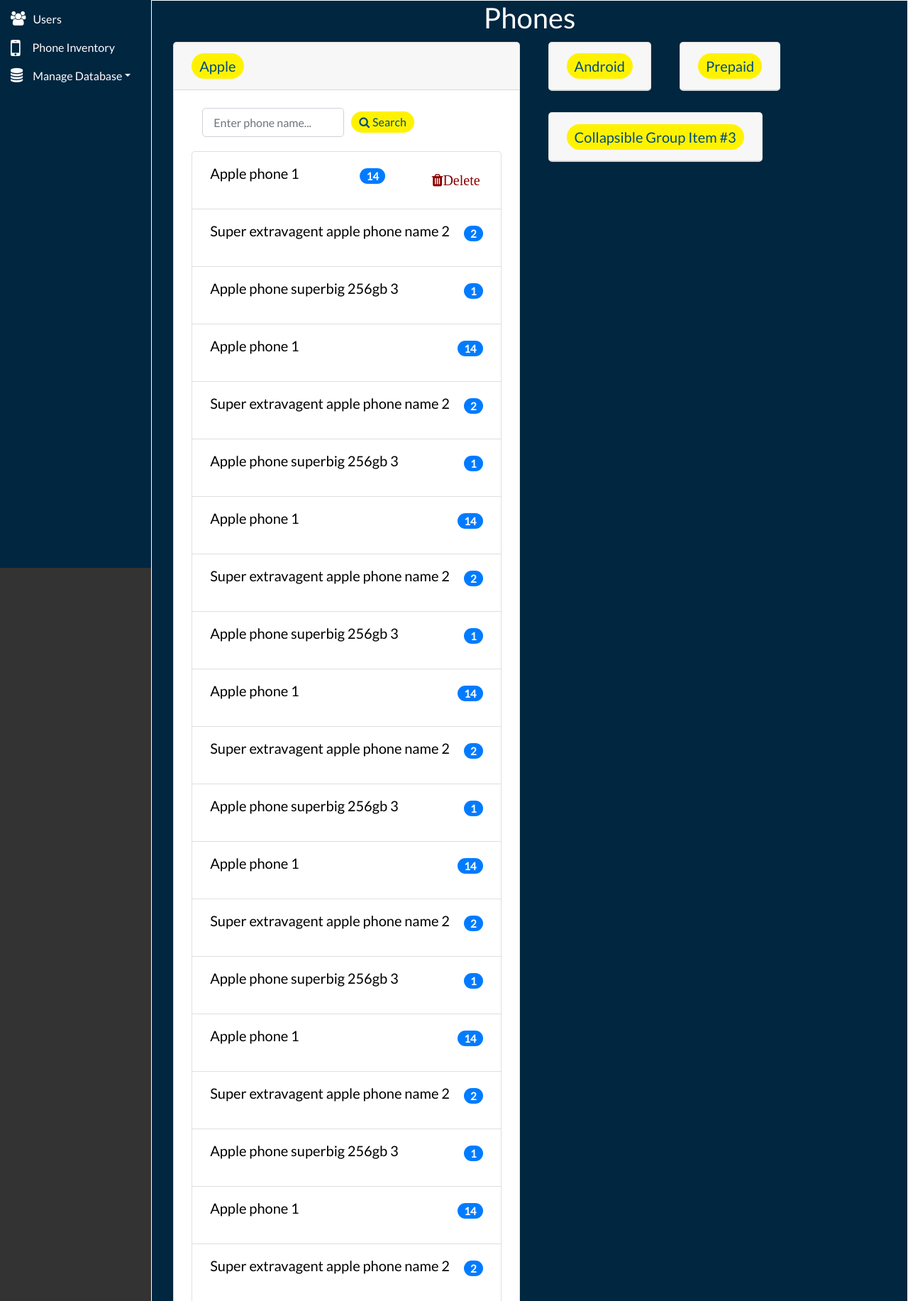
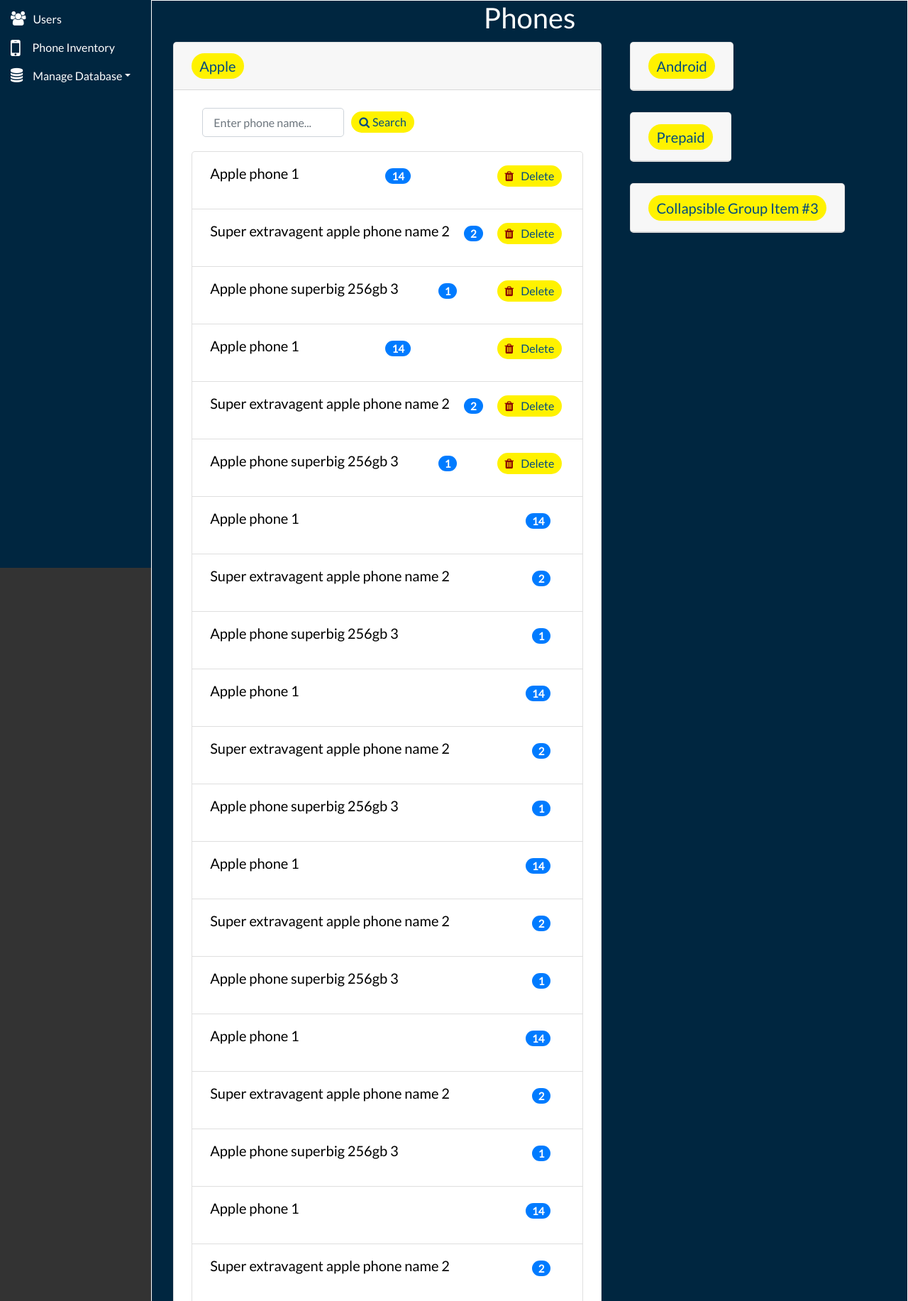
Before and after one commit to qronix/PhIL, a PHP site: page /phonepaneltest.php in a window 1280 px wide. Shown: the part 128-1961 px from the top of the page at 71% size. Run offline with PHP 8.4, Linux system fonts and the light colour scheme; a user stored in the database is signed in; some libraries are stand-ins or nearby versions.

Commit message:
Working on phone panel framework. Search function is coming together. Styling issues with badges fixed. Probably going to remove search button and just search as the user types - this seems to be 'cooler'

```diff
--- a/src/css/style.css
+++ b/src/css/style.css
@@ -980,9 +980,11 @@
 .phonePanelPhoneName{
     color: black;
     margin-right: 20px;
+    float: left;
 }
 .badge{
-margin-bottom: 12px;
+    margin-bottom: 12px;
+    margin-right: 20px;
 }
 .phoneSearchField{
     max-width: 200px;
@@ -997,9 +999,23 @@
 .phoneSearchContainer{
     float: left;
     margin-bottom: 20px;
-
+}
+.phonePanelTrashIcon{
+    margin-right: 10px;
 }
 
+.phonePanelDeleteBtn:hover{
+    color: #e74c3c;
+}
+
+.phonePanelDeleteBtn{
+    position: relative;
+    top: -6px;
+}
+.phoneNameContainer{
+    border: 1px solid #ccc;
+    border-radius: 5px;
+}
 
 /**********************/
 /********SIDENAVBAR*********/
--- a/src/phonepaneltest.php
+++ b/src/phonepaneltest.php
@@ -36,35 +36,40 @@
                     <div id="collapseOne" class="collapse show" aria-labelledby="headingOne" data-parent="#accordion">
                         <div class="card-body">
                             <div class="container phoneSearchContainer">
-                                <input type="text" class="form-control phoneSearchField" placeholder="Enter phone name...">
+                                <input type="text" id="applePhoneSearch" class="form-control phoneSearchField" placeholder="Enter phone name...">
                                 <button class="btn userbtn phonePanelSearchBtn"><i class="fa fa-search"></i>Search</button>
                             </div>
                             <div class="clearfix"></div>
-                            <ul class="list-group">
+                            <ul class="list-group" id="applePhoneList">
                                 <li class="list-group-item d-flex justify-content-between align-items-center">
                                     <p class="phonePanelPhoneName">Apple phone 1</p>
                                     <span class="badge badge-primary badge-pill">14</span>
-                                    <i class="fa fa-trash">Delete</i>
+                                    <button class="btn userbtn phonePanelDeleteBtn"><i class="fa fa-trash phonePanelTrashIcon"></i>Delete</button>
                                 </li>
                                 <li class="list-group-item d-flex justify-content-between align-items-center">
                                     <p class="phonePanelPhoneName">Super extravagent apple phone name 2</p>
                                     <span class="badge badge-primary badge-pill">2</span>
+                                    <button class="btn userbtn phonePanelDeleteBtn"><i class="fa fa-trash phonePanelTrashIcon"></i>Delete</button>
                                 </li>
                                 <li class="list-group-item d-flex justify-content-between align-items-center">
                                     <p class="phonePanelPhoneName">Apple phone superbig 256gb 3</p>
                                     <span class="badge badge-primary badge-pill">1</span>
+                                    <button class="btn userbtn phonePanelDeleteBtn"><i class="fa fa-trash phonePanelTrashIcon"></i>Delete</button>
                                 </li>
                                 <li class="list-group-item d-flex justify-content-between align-items-center">
                                     <p class="phonePanelPhoneName">Apple phone 1</p>
                                     <span class="badge badge-primary badge-pill">14</span>
+                                    <button class="btn userbtn phonePanelDeleteBtn"><i class="fa fa-trash phonePanelTrashIcon"></i>Delete</button>
                                 </li>
                                 <li class="list-group-item d-flex justify-content-between align-items-center">
                                     <p class="phonePanelPhoneName">Super extravagent apple phone name 2</p>
                                     <span class="badge badge-primary badge-pill">2</span>
+                                    <button class="btn userbtn phonePanelDeleteBtn"><i class="fa fa-trash phonePanelTrashIcon"></i>Delete</button>
                                 </li>
                                 <li class="list-group-item d-flex justify-content-between align-items-center">
                                     <p class="phonePanelPhoneName">Apple phone superbig 256gb 3</p>
                                     <span class="badge badge-primary badge-pill">1</span>
+                                    <button class="btn userbtn phonePanelDeleteBtn"><i class="fa fa-trash phonePanelTrashIcon"></i>Delete</button>
                                 </li>
                                 <li class="list-group-item d-flex justify-content-between align-items-center">
                                     <p class="phonePanelPhoneName">Apple phone 1</p>
@@ -202,16 +207,28 @@
 </div>
 
 <script type="text/javascript">
-    var searchBtns = document.querySelectorAll(".phonePanelSearchBtn");
+    // var searchBtns = document.querySelectorAll(".phonePanelSearchBtn");
+    //
+    // searchBtns.forEach(function(searchButton){
+    //    searchButton.addEventListener("click",function(event){
+    //        //add regex to get vendor name
+    //         var searchButtonVendor = searchButton.id.match()
+    //        //construct vendor name based id for search input id
+    //
+    //        //filter out all list items without a corresponding search value
+    //        event.preventDefault();
+    //    });
+    // });
+    var searchFields = document.querySelectorAll(".phoneSearchField");
 
-    searchBtns.forEach(function(searchButton){
-       searchButton.addEventListener("click",function(event){
-           //add regex to get vendor name
-            var searchButtonVendor = searchButton.id.match()
-           //construct vendor name based id for search input id
+    searchFields.forEach(function(searchField){
 
-           //filter out all list items without a corresponding search value
-           event.preventDefault();
-       });
+        var vendorNameMatches = searchField.id.match(/^.*(?=PhoneSearch)/);
+        var vendorName = vendorNameMatches[0];
+        var phoneListTarget = document.getElementById(vendorName+"PhoneList");
+
+       searchField.onkeydown = function(){
+
+       };
     });
 </script>
```
